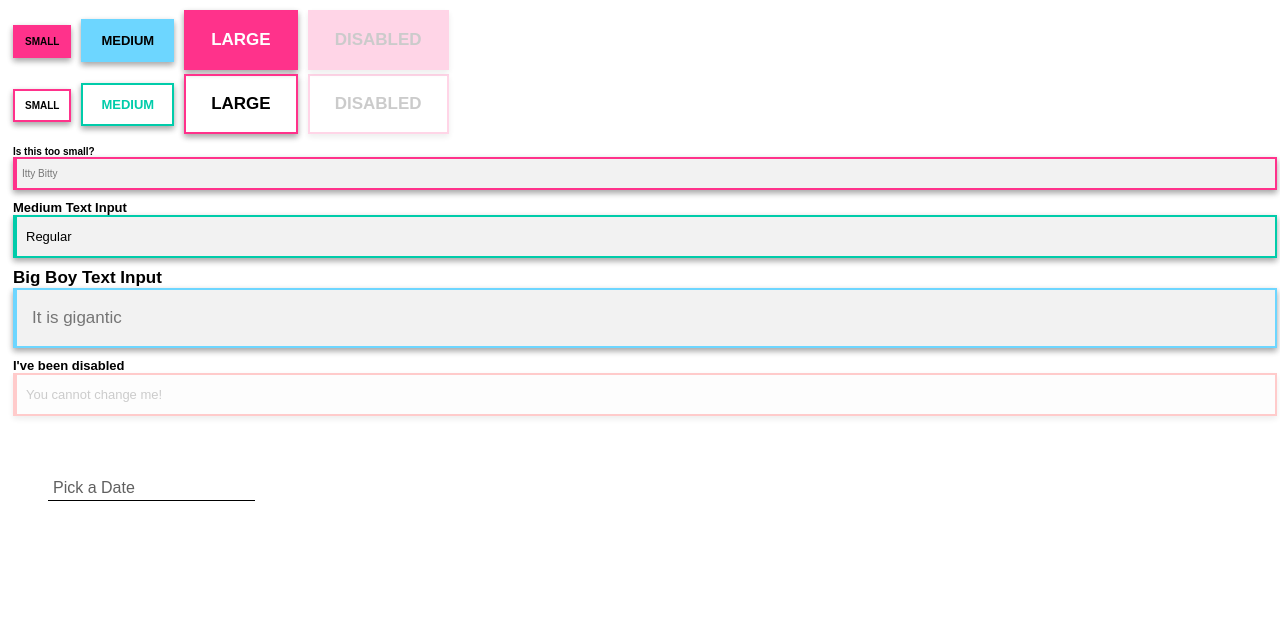
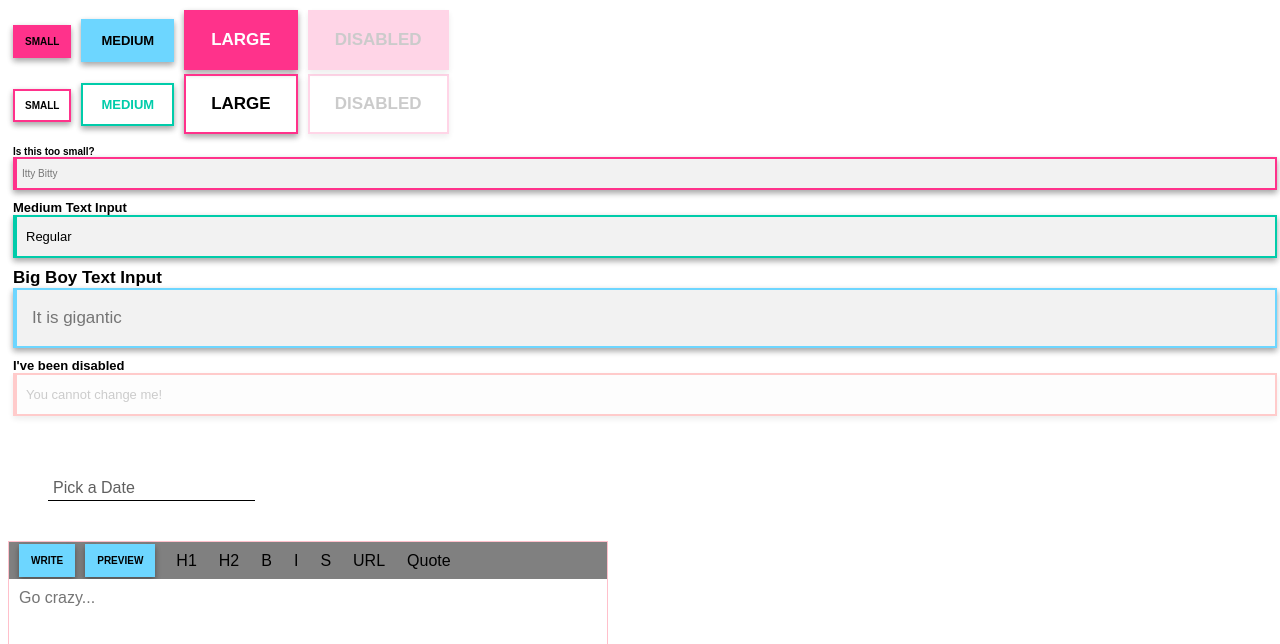
Before and after one commit to pridgey/ppui, a React app: page / in a window 1280 px wide. Shown: the top 644 px of the page. Built offline with nearby package versions, Linux system fonts and the light colour scheme.

Commit message:
correctly applies markdown for header, bold, itatlic, strike, url, quote

```diff
--- a/src/App.tsx
+++ b/src/App.tsx
@@ -1,7 +1,7 @@
 // react
 import * as React from "react";
 import * as ReactDOM from "react-dom";
-import { Button, DatePicker, TextInput } from "./components";
+import { Button, DatePicker, MarkdownEditor, TextInput } from "./components";
 
 const root = document.getElementById("app") as HTMLElement;
 
@@ -94,5 +94,10 @@ ReactDOM.render(
         <div style={{ padding: "20px", display: "flex", justifyContent: "space-between" }}>
             <DatePicker ID="DatePicker1" OnChange={(value) => console.log("The date you have selected: " + value)} />
         </div>
+        <div style={{width: "600px"}}>
+            <MarkdownEditor
+                Placeholder="Go crazy..."
+            />
+        </div>
     </div>
     , root);
--- a/src/components/Inputs/MarkdownEditor/MarkdownEditor.tsx
+++ b/src/components/Inputs/MarkdownEditor/MarkdownEditor.tsx
@@ -1,20 +1,213 @@
 import * as React from "react";
-import styled from 'styled-components';
-import { theme } from "../../theming/theme";
+import styled from "styled-components";
+import { Button } from "../../";
+//import { theme } from "../../../theming/theme";
+
+const MDEWrapper = styled.div`
+    border: 1px solid pink;
+`;
+
+// use theme?
+const MarkdownBarWrapper = styled.div`
+    width: 100%;
+    background: gray;
+`;
+
+const MarkdownBar = styled.ul`
+    list-style: none;
+    display: flex;
+    margin: 0;
+    padding: 0;
+    font-size: 1em;
+    height: 100%;
+    align-items: center;
+`;
+
+const MarkdownItem = styled.li`
+    margin: 0 5px;
+`;
+
+const MarkdownButton = styled.button`
+    background: none;
+    border: none;
+    font: inherit;
+    cursor: pointer;
+`;
+
+const TextArea = styled.textarea`
+    height: 250px;
+    width: 100%;
+    padding: 10px;
+    border: none;
+    resize: none;
+    box-sizing: border-box;
+    font: inherit;
+`;
+
+interface ISelectionIndices {
+    Start: number;
+    End: number;
+}
 
 interface IMarkdownEditordProps {
-
+    Value?: string;
+    Placeholder?: string;
 }
 
 interface IMarkdownEditordState {
-
+    Value: string;
+    Selected: ISelectionIndices;
 }
 
 export class MarkdownEditor extends React.Component<IMarkdownEditordProps, IMarkdownEditordState> {
+    public constructor(props: IMarkdownEditordProps) {
+        super(props);
+        this.state = {
+            Value: this.props.Value || "",
+            Selected: {Start: 0, End: 0},
+        };
+    }
+
     public render() {
         return (
-            <textarea>
-            </textarea>
+            <MDEWrapper>
+                <MarkdownBarWrapper>
+                    <MarkdownBar>
+                        <MarkdownItem>
+                            <Button
+                                Caption="Write"
+                                OnClick={() => console.log("You clicked the write button")}
+                                Size="small"
+                                TextColor="Black" // use theme?
+                                ButtonColor="#6DD6FF" // use theme?
+                            />
+                            <Button
+                                Caption="Preview"
+                                OnClick={() => console.log("You clicked the preview button")}
+                                Size="small"
+                                TextColor="Black" // use theme?
+                                ButtonColor="#6DD6FF" // use theme?
+                            />
+                        </MarkdownItem>
+                        <MarkdownItem>
+                            <MarkdownButton onClick={() => this.applyHeader(1)}>H1</MarkdownButton>
+                        </MarkdownItem>
+                        <MarkdownItem>
+                            <MarkdownButton onClick={() => this.applyHeader(2)}>H2</MarkdownButton>
+                        </MarkdownItem>
+                        <MarkdownItem>
+                            <MarkdownButton onClick={this.applyBold}>B</MarkdownButton>
+                        </MarkdownItem>
+                        <MarkdownItem>
+                            <MarkdownButton onClick={this.applyItalic}>I</MarkdownButton>
+                        </MarkdownItem>
+                        <MarkdownItem>
+                            <MarkdownButton onClick={this.applyStrikethrough}>S</MarkdownButton>
+                        </MarkdownItem>
+                        <MarkdownItem>
+                            <MarkdownButton onClick={this.applyURL}>URL</MarkdownButton>
+                        </MarkdownItem>
+                        <MarkdownItem>
+                            <MarkdownButton onClick={this.applyBlockquote}>Quote</MarkdownButton>
+                        </MarkdownItem>
+                    </MarkdownBar>
+                </MarkdownBarWrapper>
+                <TextArea
+                    value={this.state.Value}
+                    placeholder={this.props.Placeholder}
+                    onChange={this.handleChange}
+                    onSelect={this.handleSelect}
+                />
+            </MDEWrapper>
+        );
+    }
+
+    private handleChange = (event: React.ChangeEvent<HTMLTextAreaElement>) => {
+        this.setState({Value: event.target.value});
+    }
+
+    private handleSelect = (event: React.ChangeEvent<HTMLTextAreaElement>) => {
+        const textArea: HTMLTextAreaElement = event.target;
+        this.setState({ Selected: { Start: textArea.selectionStart, End: textArea.selectionEnd }});
+    }
+
+    private repeatString = (value: string, times: number): string => {
+        let repeatedValue: string = "";
+        while (times > 0) {
+            repeatedValue += value;
+            times--;
+        }
+        return repeatedValue;
+
+    }
+
+    private applyHeader = (rank: number) => {
+        const val: string = this.state.Value;
+        const start: number = this.state.Selected.Start;
+        this.setState(
+            {
+                Value: `${val.substring(0, start)}${this.repeatString("#", rank)} ${val.substring(start, val.length)}`,
+                Selected: { Start: start, End: val.length + rank + 1 },
+            },
+        );
+    }
+
+    private applyBold = () => {
+        const val: string = this.state.Value;
+        const start: number = this.state.Selected.Start;
+        const end: number = this.state.Selected.End;
+        this.setState(
+            {
+                Value: `${val.substring(0, start)}**${val.substring(start, end)}**${val.substring(end, val.length)}`,
+                Selected: { Start: start, End: end + 4 },
+            },
+        );
+    }
+
+    private applyItalic = () => {
+        const val: string = this.state.Value;
+        const start: number = this.state.Selected.Start;
+        const end: number = this.state.Selected.End;
+        this.setState(
+            {
+                Value: `${val.substring(0, start)}*${val.substring(start, end)}*${val.substring(end, val.length)}`,
+                Selected: { Start: start, End: end + 2 },
+            },
+        );
+    }
+
+    private applyStrikethrough = () => {
+        const val: string = this.state.Value;
+        const start: number = this.state.Selected.Start;
+        const end: number = this.state.Selected.End;
+        this.setState(
+            {
+                Value: `${val.substring(0, start)}~~${val.substring(start, end)}~~${val.substring(end, val.length)}`,
+                Selected: { Start: start, End: end + 4 },
+            },
+        );
+    }
+
+    private applyURL = () => {
+        const val: string = this.state.Value;
+        const start: number = this.state.Selected.Start;
+        const end: number = this.state.Selected.End;
+        this.setState(
+            {
+                Value: `${val.substring(0, start)}[${val.substring(start, end)}](url)${val.substring(end, val.length)}`,
+                Selected: { Start: start, End: end + 7 },
+            },
+        );
+    }
+
+    private applyBlockquote = () => {
+        const val: string = this.state.Value;
+        const start: number = this.state.Selected.Start;
+        this.setState(
+            {
+                Value: `${val.substring(0, start)}> ${val.substring(start, val.length)}`,
+                Selected: { Start: start, End: val.length + 2 },
+            },
         );
     }
 }
```
